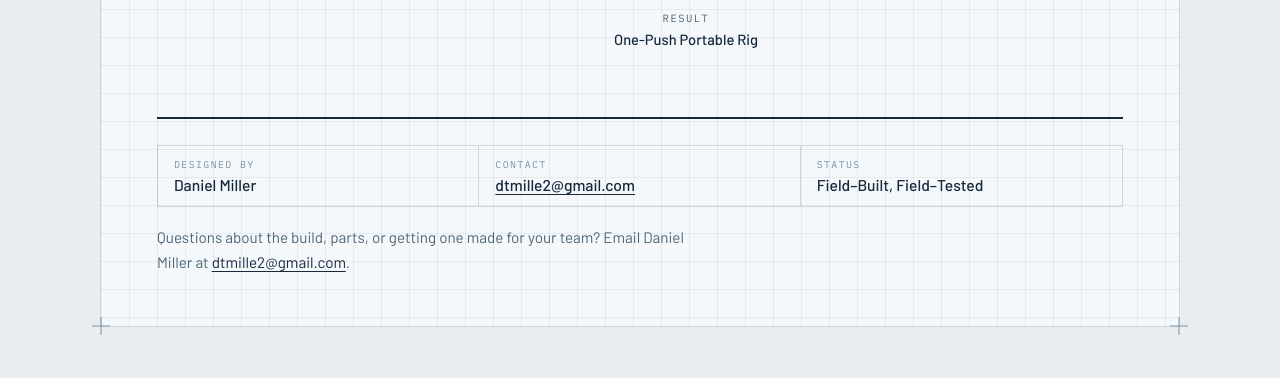
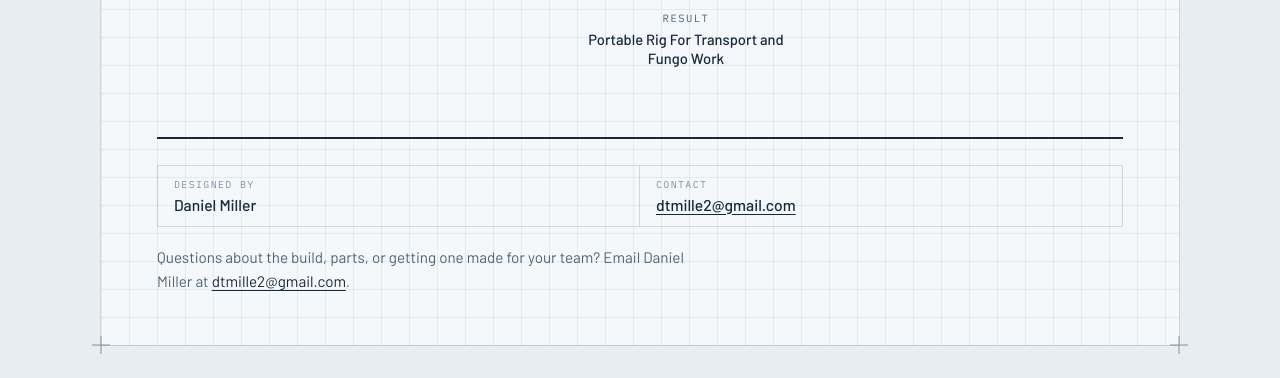
Before and after one commit to DanielTMiller/DanielTMiller.github.io, a plain HTML site: page index.html in a window 1280 px wide. Shown: the part 724-1102 px from the top of the page. Drawn offline with Linux system fonts and the light colour scheme.

Commit message:
Update index.html

```diff
--- a/index.html
+++ b/index.html
@@ -363,7 +363,7 @@
       </div>
       <figcaption>
         <span class="tag">Result</span>
-        <span class="part-name">One-Push Portable Rig</span>
+        <span class="part-name">Portable Rig For Transport and Fungo Work</span>
       </figcaption>
     </figure>
   </section>
@@ -378,10 +378,6 @@
         <span class="tb-label">Contact</span>
         <a class="tb-value tb-link" href="mailto:dtmille2@gmail.com">dtmille2@gmail.com</a>
       </div>
-      <div class="tb-field">
-        <span class="tb-label">Status</span>
-        <span class="tb-value">Field&#8211;Built, Field&#8211;Tested</span>
-      </div>
     </div>
     <p class="tb-note">Questions about the build, parts, or getting one made for your team? Email Daniel Miller at <a href="mailto:dtmille2@gmail.com">dtmille2@gmail.com</a>.</p>
   </section>
```
